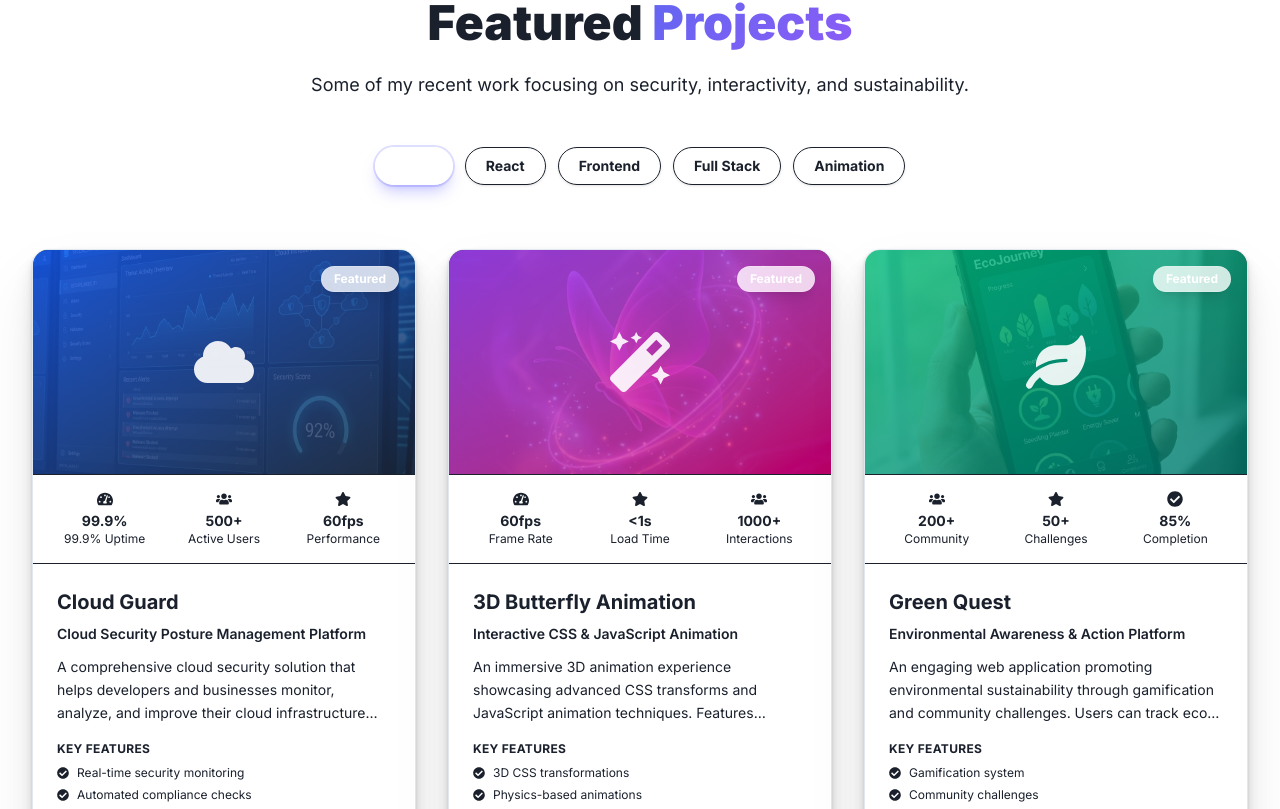
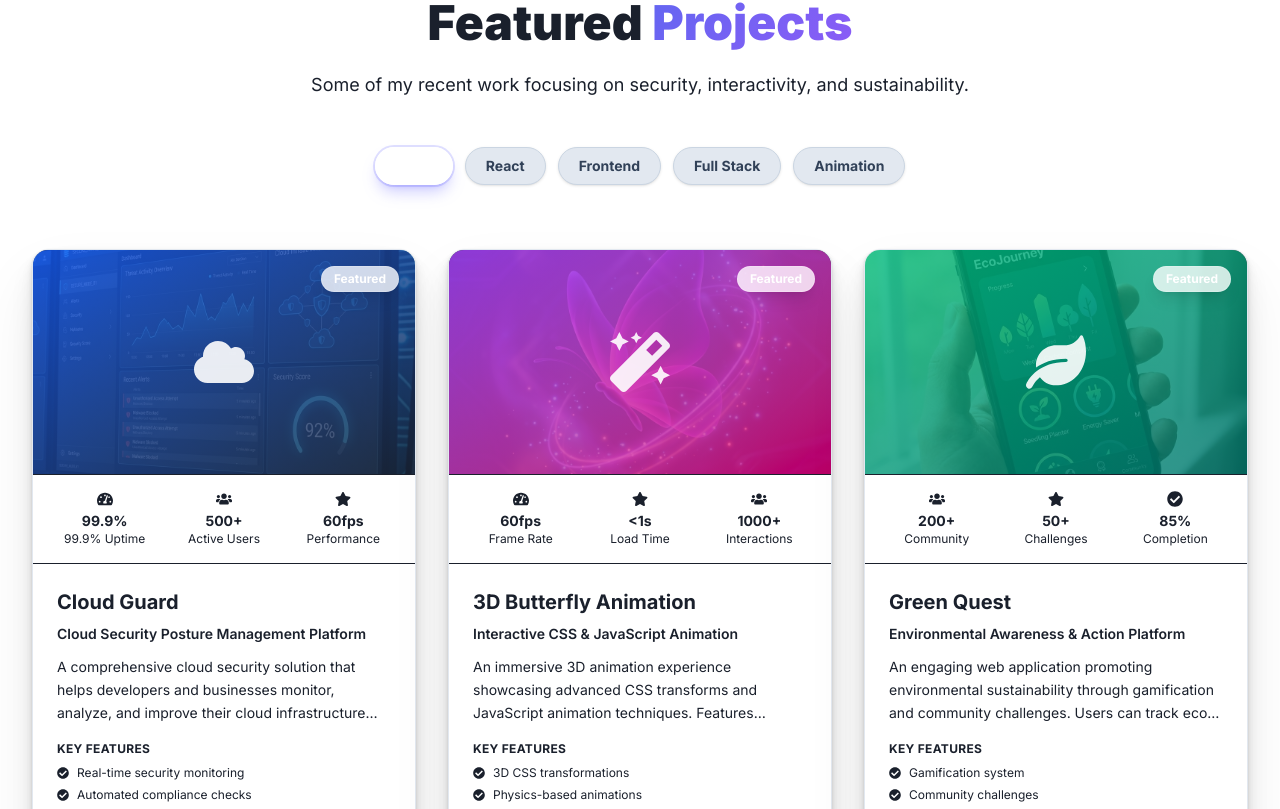
Before and after one commit to Bunnyvalluri/mywebsite, a React (Vite) app: page / in a window 1280 px wide. Shown: the part 4911-5720 px from the top of the page. Built offline with nearby package versions, Linux system fonts and the light colour scheme.

Commit message:
Enhance filter button contrast in light mode

```diff
--- a/src/components/Projects.jsx
+++ b/src/components/Projects.jsx
@@ -124,7 +124,7 @@ const Projects = () => {
               onClick={() => setActiveFilter(filter)}
               className={`px-5 py-2 rounded-full text-sm font-bold transition-all duration-300 flex items-center gap-2 border ${activeFilter === filter
                 ? 'bg-[--color-accent] text-white border-[--color-accent] shadow-lg shadow-indigo-500/30 ring-2 ring-indigo-500/20'
-                : 'bg-white/80 dark:bg-white/5 backdrop-blur-md text-[--color-text-muted] border border-[--color-border-custom] hover:border-[--color-accent] hover:text-[--color-primary] shadow-sm'
+                : 'bg-slate-200 dark:bg-white/5 text-slate-700 dark:text-[--color-text-muted] border border-slate-300 dark:border-[--color-border-custom] hover:bg-slate-300 dark:hover:bg-white/10 hover:text-slate-900 shadow-sm'
                 }`}
             >
               {activeFilter === filter && <FaFilter size={10} />}
```
